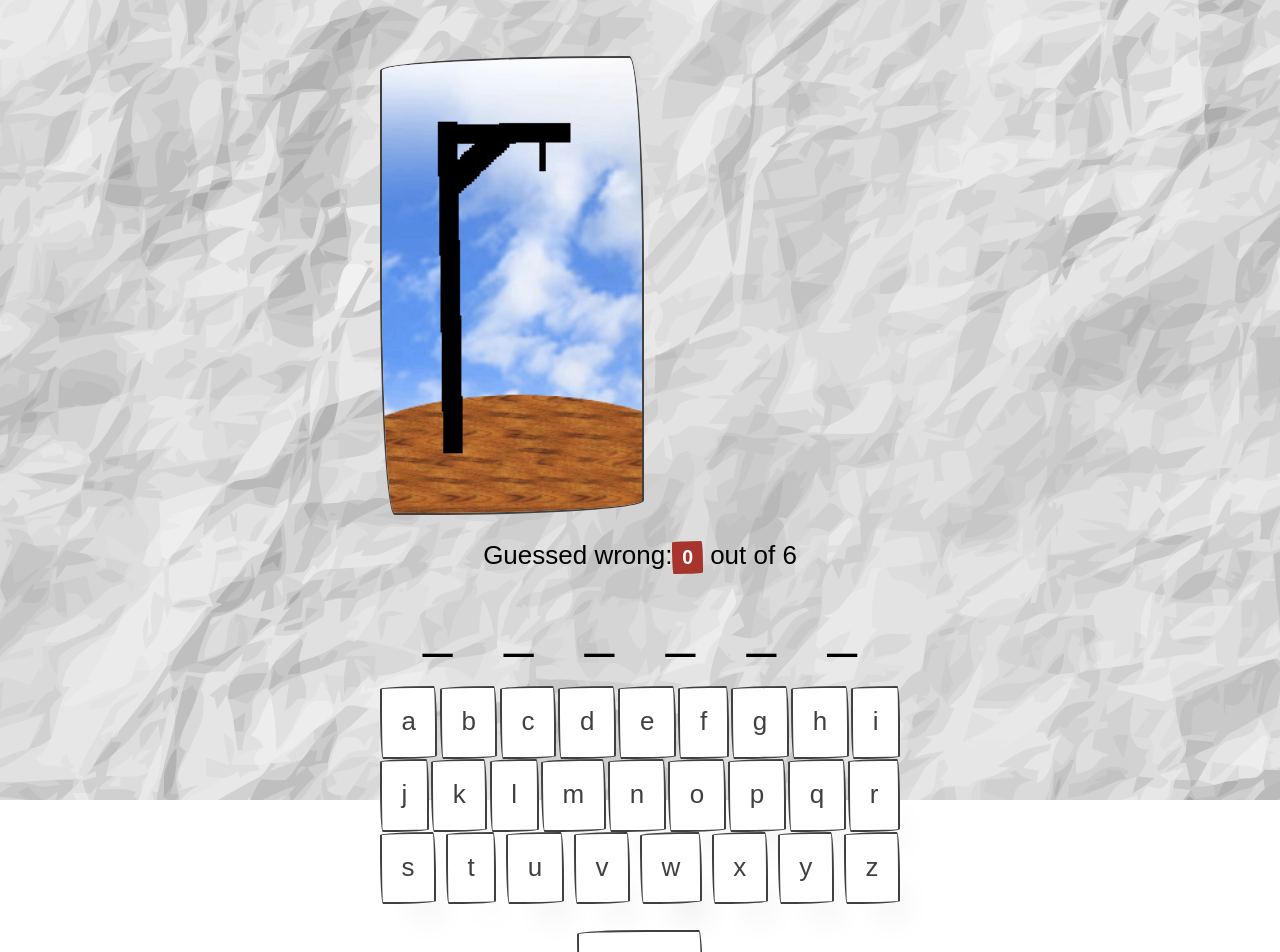
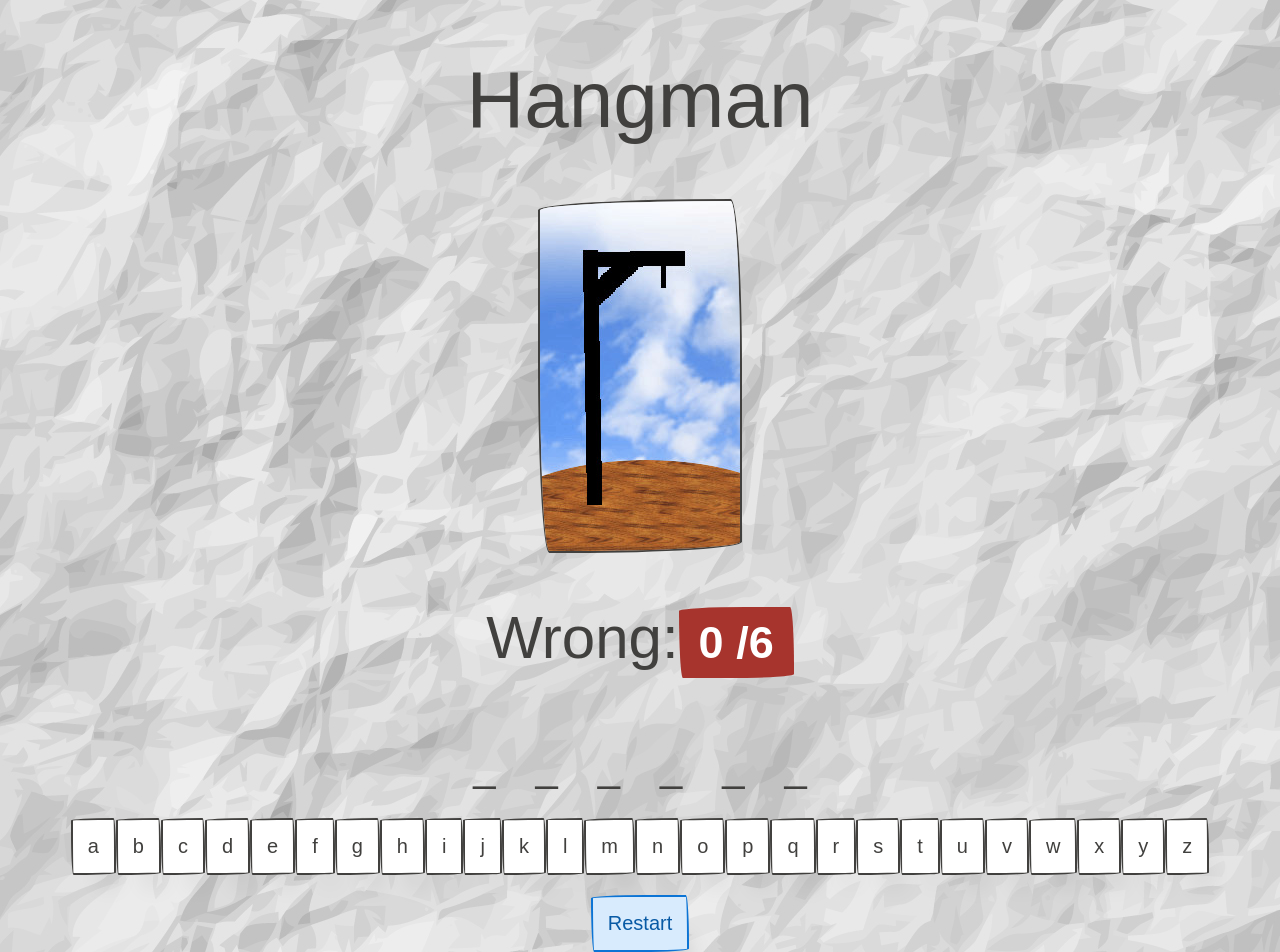
Before and after one commit to Moonbladez/hangman, a React (Create React App) app: page / in a window 1280 px wide. Shown: the top 952 px of the page. Built offline with nearby package versions, Linux system fonts and the light colour scheme; a web font is replaced by a local one.

Commit message:
removed ability to continue game after winning

```diff
--- a/src/App.css
+++ b/src/App.css
@@ -1,9 +1,7 @@
 .App {
   text-align: center;
-  height: 100vh;
   display: flex;
   align-items: center;
   justify-content: center;
   background: url("./background.jpg");
-  background-position: center center;
 }
--- a/src/Hangman.css
+++ b/src/Hangman.css
@@ -1,8 +1,11 @@
 .Hangman {
-  width: 400px;
-  color: black;
-  text-align: center;
-  zoom: 1.3;
+  display: flex;
+  flex-direction: column;
+  max-width: 90%;
+}
+
+.Hangman-image {
+  align-self: center;
 }
 
 
@@ -16,6 +19,7 @@
   display: flex;
   flex-wrap: wrap;
   justify-content: space-between;
+  justify-content: center;
 }
 
 
--- a/src/Hangman.jsx
+++ b/src/Hangman.jsx
@@ -80,23 +80,33 @@ class Hangman extends Component {
 	/** render: render game */
 	render() {
 		const gameOver = this.state.nWrong >= this.props.maxWrong;
+		const isWinner = this.guessedWord().join("") === this.state.answer;
 		const altText = `${this.state.nWrong} out of ${this.props.maxWrong} incorrect guesses made`;
+		let gameState = this.generateButtons();
+		if (isWinner) gameState = "You Win";
+		if (gameOver) gameState = "You loose";
+
 		return (
 			<div className='Hangman'>
 				<h1> Hangman </h1>
-				<img src={this.props.images[this.state.nWrong]} alt={altText} />
-				<p>
-					Guessed wrong:
-					<span className='badge danger'>{this.state.nWrong}</span> out of {""}
-					{this.props.maxWrong}
-				</p>
+				<img
+					src={this.props.images[this.state.nWrong]}
+					alt={altText}
+					className='Hangman-image'
+				/>
+				<h2>
+					Wrong:
+					<span className='badge danger'>
+						{this.state.nWrong} /{this.props.maxWrong}
+					</span>
+				</h2>
 				<p className='Hangman-word'>
 					{!gameOver ? this.guessedWord() : this.state.answer}
 				</p>
-				<p className='Hangman-btns'>
-					{!gameOver ? this.generateButtons() : `Game over`}
-				</p>
-				<button onClick={this.restart}>Restart</button>
+				<p className='Hangman-btns'>{gameState}</p>
+				<button onClick={this.restart} className='btn-secondary'>
+					Restart
+				</button>
 			</div>
 		);
 	}
```
